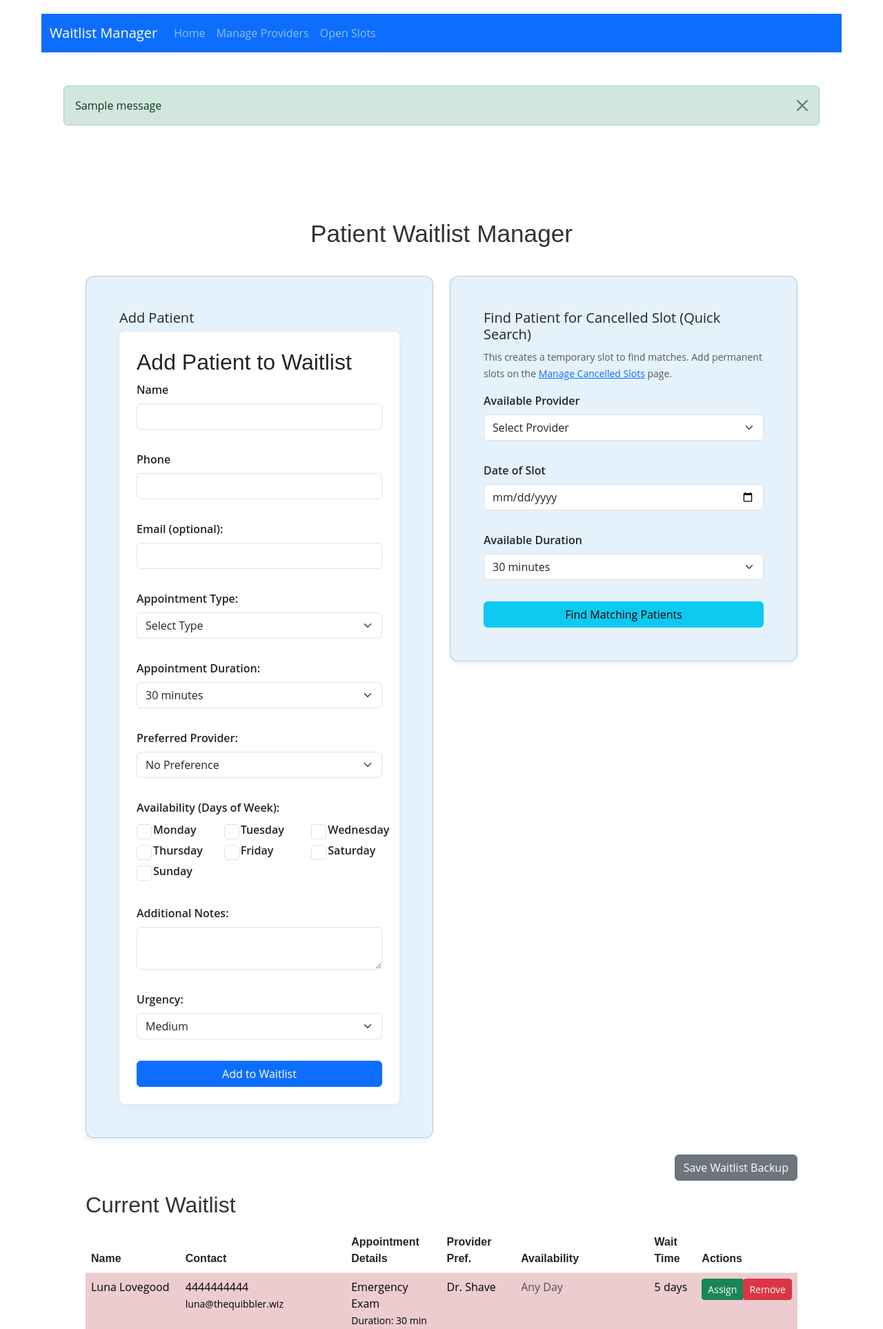
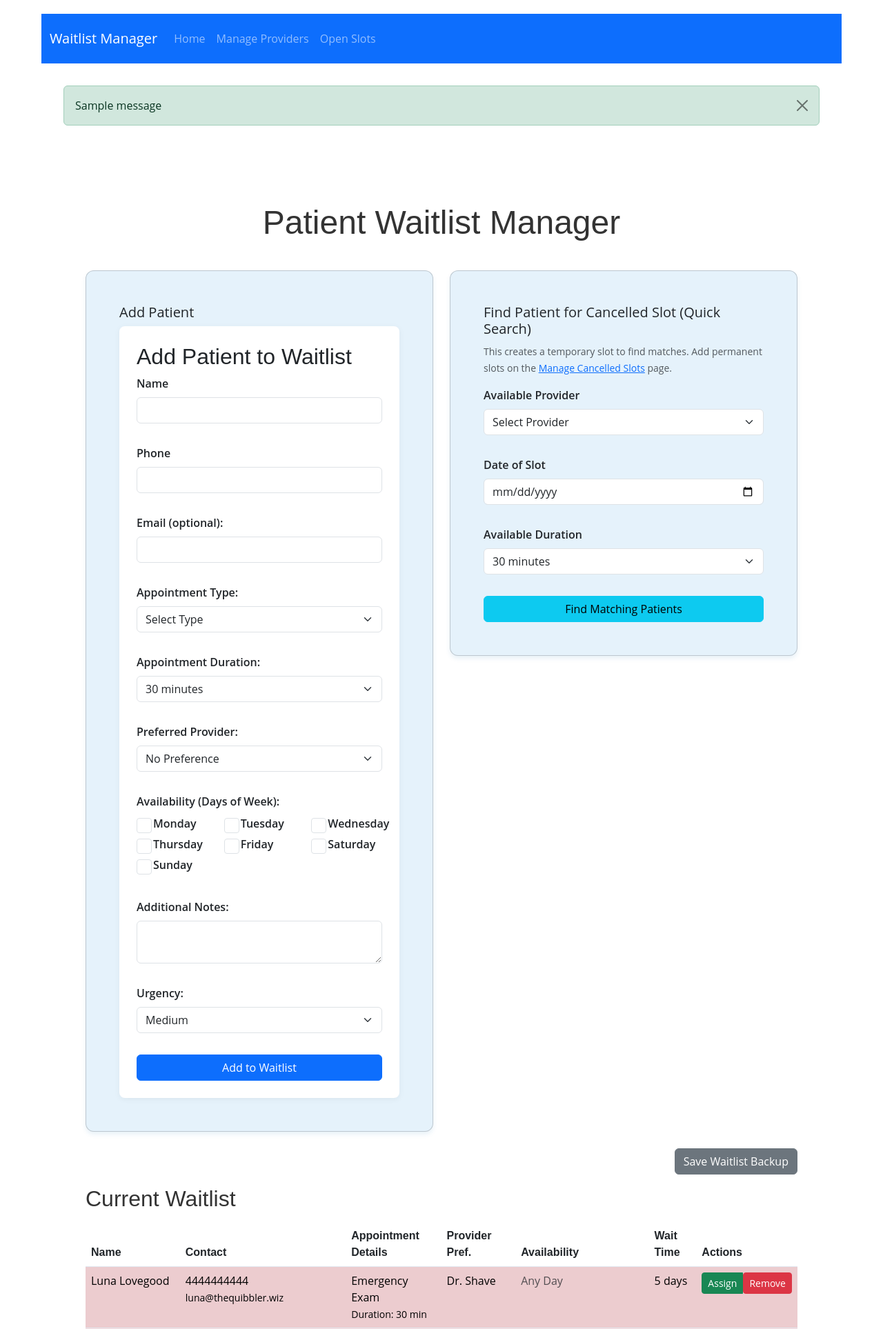
Before and after one commit to s-pecksen/w.ai.tlist, a Flask app: page / in a window 1280 px wide. Shown: the top 1927 px of the page at 69% size. Run offline with Flask 3, Linux system fonts and the light colour scheme; one stand-in notice (Sample message) is shown.

Commit message:
Fixed spacing between nav bar + header

```diff
--- a/templates/base.html
+++ b/templates/base.html
@@ -11,7 +11,7 @@
 </head>
 <body>
     <!-- Navigation -->
-    <nav class="navbar navbar-expand-lg navbar-dark bg-primary">
+    <nav class="navbar navbar-expand-lg navbar-dark bg-primary py-3">
         <div class="container-fluid">
             <a class="navbar-brand" href="/">Waitlist Manager</a>
             <button class="navbar-toggler" type="button" data-bs-toggle="collapse" data-bs-target="#navbarNav">
@@ -33,21 +33,22 @@
         </div>
     </nav>
     <!-- Flash Messages -->
-    <div class="container mt-3" id="page-top">
-        {% with messages = get_flashed_messages(with_categories=true) %}
-            {% if messages %}
+    {% with messages = get_flashed_messages(with_categories=true) %}
+        {% if messages %}
+            {# This container div now only exists if there are messages #}
+            <div class="container mb-0" id="page-top"> {# Keep mb-0 to avoid extra space below messages when they appear #}
                 {% for category, message in messages %}
                     <div class="alert alert-{{ category if category != 'message' else 'info' }} alert-dismissible fade show">
                         {{ message }}
                         <button type="button" class="btn-close" data-bs-dismiss="alert"></button>
                     </div>
                 {% endfor %}
-            {% endif %}
-        {% endwith %}
-    </div>
+            </div>
+        {% endif %}
+    {% endwith %}
 
     <!-- Main Content -->
-    <div class="container mt-4">
+    <div class="container"> {# No top margin needed here #}
         {% block content %}{% endblock %}
     </div>
 
--- a/templates/cancelled_appointments.html
+++ b/templates/cancelled_appointments.html
@@ -42,7 +42,7 @@
 
 {% block content %}
 <div class="container">
-    <h1 class="mb-4">Manage Cancelled Appointments</h1>
+    <h1 class="display-5 text-center">Manage Cancelled Appointments</h1>
 
     <!-- Moved Eligible Patients section to the top -->
     {# Ensure current_appointment exists before accessing its properties #}
--- a/templates/edit_cancelled_slot.html
+++ b/templates/edit_cancelled_slot.html
@@ -4,7 +4,7 @@
 
 {% block content %}
 <div class="container">
-    <h1 class="mb-4">Edit Cancelled Appointment Slot</h1>
+    <h1 class="display-5 text-center">Edit Cancelled Appointment Slot</h1>
 
     {# Add id to the card containing the form #}
     <div class="card" id="edit-slot-form">
--- a/templates/index.html
+++ b/templates/index.html
@@ -5,7 +5,7 @@
 {% block content %}
 <div class="container">
     {# Note: id="page-top" is now in base.html's main container #}
-    <h1>Patient Waitlist Manager</h1>
+    <h1 class="display-5 text-center">Patient Waitlist Manager</h1>
 
     <div class="row">
         <div class="col-md-6">
--- a/templates/providers.html
+++ b/templates/providers.html
@@ -4,7 +4,7 @@
 
 {% block content %}
 <div class="container">
-    <h1>Manage Providers</h1>
+    <h1 class="display-5 text-center">Manage Providers</h1>
 
     <div class="row mb-4">
         <div class="col-md-6">
```
